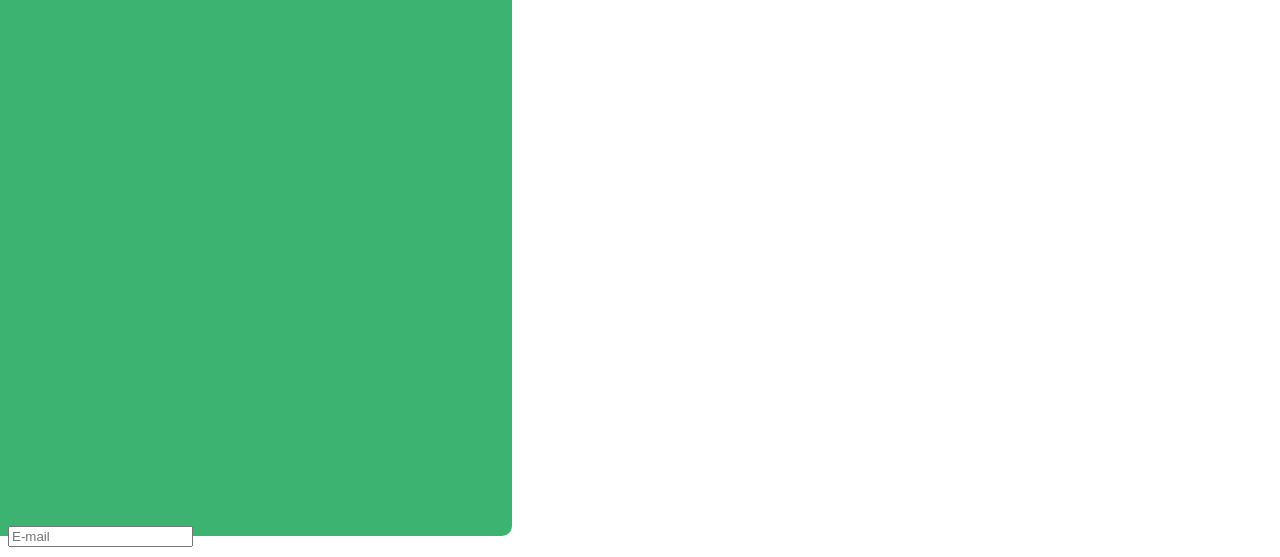
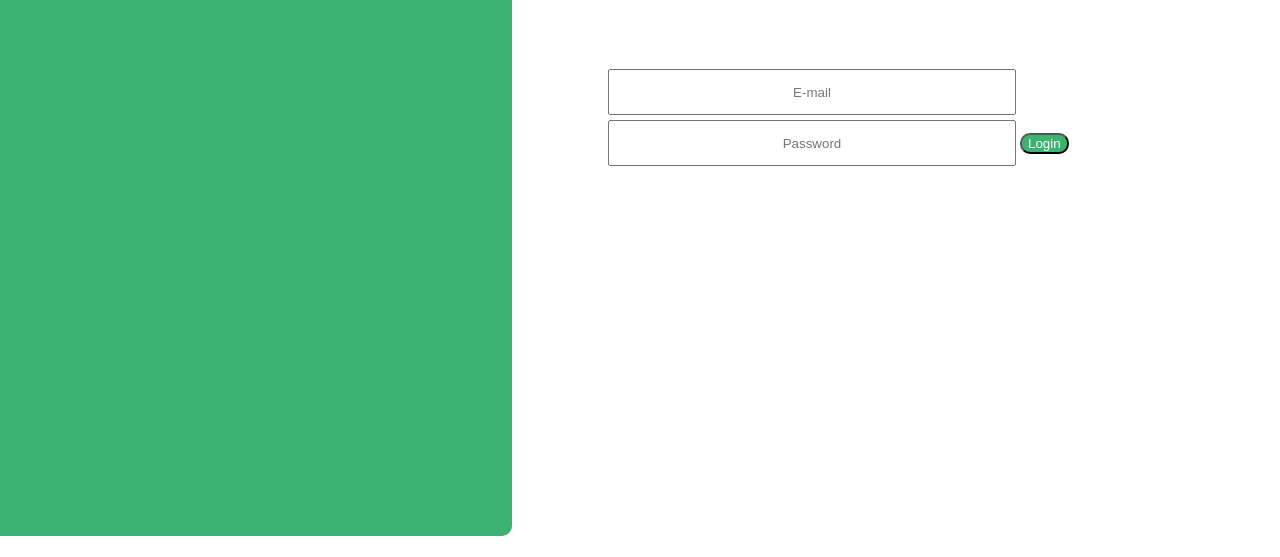
Before and after one commit to lopesjorge/Projeto-Dev-Web, a plain HTML site: page login.html in a window 1280 px wide. Shown: the part 264-821 px from the top of the page. Drawn offline with Linux system fonts and the light colour scheme.

Commit message:
alteração inputs login

```diff
--- a/CSS/login.css
+++ b/CSS/login.css
@@ -47,3 +47,33 @@
     text-align: center;
     margin-top: -20px;
 }
+
+.login{
+    position: inherit;
+    height: 60vh;
+    width: 40vw;
+    margin-top: -467px;
+    margin-left: 600px;
+}
+
+#email{
+    width: 50vh;
+    height: 5vh;
+    text-align: center;
+    position: relative;
+}
+
+#password{
+    width: 50vh;
+    height: 5vh;
+    text-align: center;
+    position: relative;
+    margin-top: 5px;
+}
+
+.botao-login{
+    background-color:rgba(60, 179, 113, 1);
+    color: white;
+    text-align: center;
+    border-radius: 10px;
+}
--- a/login.html
+++ b/login.html
@@ -17,10 +17,13 @@
         </p>
     </div>
 
-    <div>
+    <div class="login">
         <form action="login" method="post" class="form-login">
             <input type="email" id="email" placeholder="E-mail"/>
+            <input type="password" id="password" placeholder="Password"/>
+            <button class="botao-login">Login</button>
         </form>
     </div>
+
 </body>
 </html>
```
